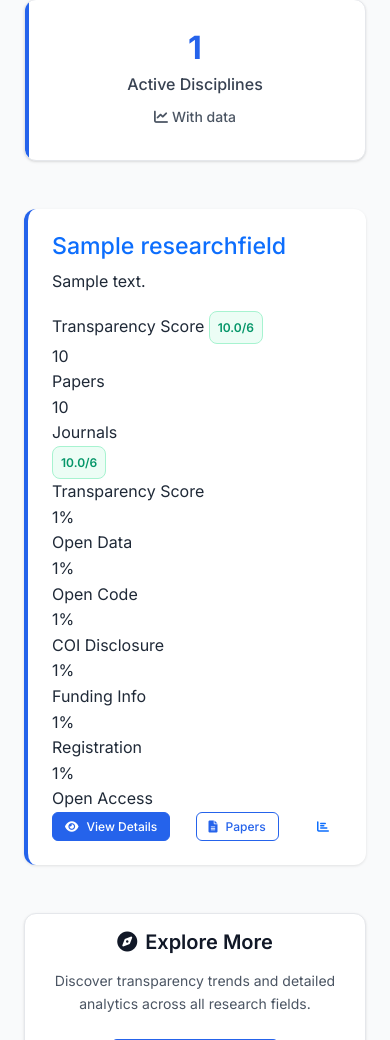
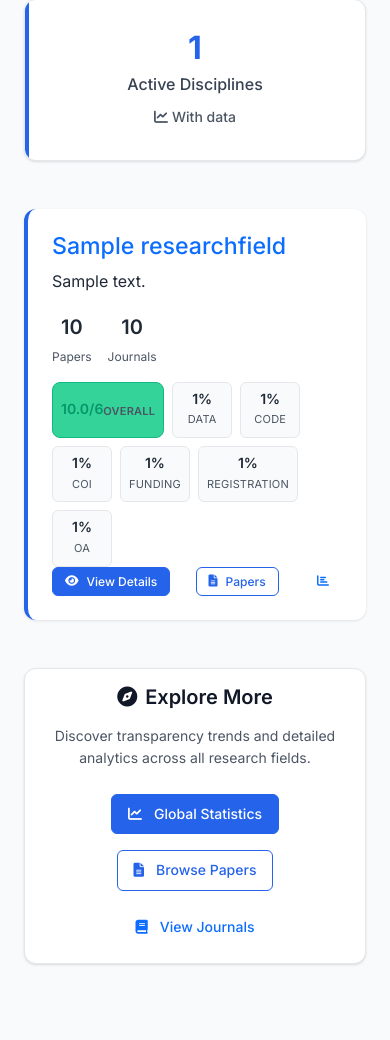
Before and after one commit to choxos/OpenScienceTracker, a Django app: page /fields/ in a window 390 px wide. Shown: the part 866-1906 px from the top of the page. Run offline with Django 5.2, Linux system fonts and the light colour scheme; tables that the repository leaves empty hold one stand-in row (values such as "Sample post"); parts of the project's set-up code (start-up, migrations or seed data) failed here and were passed over.

Commit message:
✨ Clean up field metrics with compact boxes
🎯 Problem Solved: Messy Field Display
- Removed duplicate transparency score displays
- Replaced long labels with clean one-word labels
- Created compact metric boxes for better visual hierarchy

🎨 New Clean Format:
Papers: X, Journals: Y, then compact boxes for:
- Overall (transparency score with color coding)
- Data, Code, COI, Funding, Registration, OA

📦 Compact Metric Boxes:
- Small, bordered boxes with centered values
- Hover effects and smooth transitions
- Color-coded Overall score (green/orange/red)
- Consistent styling across both templates

🔧 Technical Implementation:
- Updated field_list.html with ost-field-counts and ost-transparency-boxes
- Updated partials/field_list_content.html with field-counts and field-transparency-boxes
- Added comprehensive CSS for both template variants
- Maintained responsive design and accessibility

✅ Clean Layout:
Instead of messy repeated info:
'Transparency Score 0.0/6, 176 Papers, 887 Journals, 0.0/6 Transparency Score, 0% Open Data...'

Now shows clean format:
'176 Papers, 887 Journals + [Overall 0.0/6] [Data 0%] [Code 0%] [COI 0%] [Funding 0%] [Registration 0%] [OA 0%]'

Much cleaner field display with proper visual hierarchy! 📊✨

```diff
--- a/static/css/xera-unified-theme.css
+++ b/static/css/xera-unified-theme.css
@@ -973,3 +973,161 @@
     width: 180px;
   }
 }
+
+/* === FIELD METRICS BOXES === */
+.ost-field-counts {
+  display: flex;
+  gap: 1rem;
+  margin-bottom: 1rem;
+}
+
+.ost-count-item {
+  display: flex;
+  flex-direction: column;
+  align-items: center;
+}
+
+.ost-count-number {
+  font-size: 1.25rem;
+  font-weight: 600;
+  color: var(--xera-gray-800);
+}
+
+.ost-count-label {
+  font-size: 0.75rem;
+  color: var(--xera-gray-600);
+  margin-top: 0.25rem;
+}
+
+.ost-transparency-boxes {
+  display: flex;
+  flex-wrap: wrap;
+  gap: 0.5rem;
+  margin-top: 1rem;
+}
+
+.ost-metric-box {
+  background: var(--xera-gray-50);
+  border: 1px solid var(--xera-gray-200);
+  border-radius: var(--xera-border-radius-sm);
+  padding: 0.5rem;
+  min-width: 60px;
+  text-align: center;
+  transition: var(--xera-transition);
+}
+
+.ost-metric-box:hover {
+  background: var(--xera-gray-100);
+  border-color: var(--xera-primary-200);
+}
+
+.ost-metric-box.transparency-score.high {
+  background: var(--transparency-green-light);
+  border-color: var(--transparency-green);
+  color: var(--transparency-green-dark);
+}
+
+.ost-metric-box.transparency-score.medium {
+  background: var(--transparency-orange-light);
+  border-color: var(--transparency-orange);
+  color: var(--transparency-orange-dark);
+}
+
+.ost-metric-box.transparency-score.low {
+  background: var(--transparency-red-light);
+  border-color: var(--transparency-red);
+  color: var(--transparency-red-dark);
+}
+
+.ost-metric-box .box-value {
+  font-size: 0.875rem;
+  font-weight: 600;
+  line-height: 1.2;
+}
+
+.ost-metric-box .box-label {
+  font-size: 0.6875rem;
+  color: var(--xera-gray-600);
+  margin-top: 0.25rem;
+  text-transform: uppercase;
+  letter-spacing: 0.02em;
+}
+
+/* Field List Partials Styles */
+.field-counts {
+  display: flex;
+  gap: 1rem;
+  margin-bottom: 1rem;
+}
+
+.count-item {
+  display: flex;
+  flex-direction: column;
+  align-items: center;
+}
+
+.count-number {
+  font-size: 1.25rem;
+  font-weight: 600;
+  color: var(--xera-gray-800);
+}
+
+.count-label {
+  font-size: 0.75rem;
+  color: var(--xera-gray-600);
+  margin-top: 0.25rem;
+}
+
+.field-transparency-boxes {
+  display: flex;
+  flex-wrap: wrap;
+  gap: 0.5rem;
+  margin-top: 1rem;
+}
+
+.field-metric-box {
+  background: var(--xera-gray-50);
+  border: 1px solid var(--xera-gray-200);
+  border-radius: var(--xera-border-radius-sm);
+  padding: 0.5rem;
+  min-width: 60px;
+  text-align: center;
+  transition: var(--xera-transition);
+}
+
+.field-metric-box:hover {
+  background: var(--xera-gray-100);
+  border-color: var(--xera-primary-200);
+}
+
+.field-metric-box.transparency-score.high {
+  background: var(--transparency-green-light);
+  border-color: var(--transparency-green);
+  color: var(--transparency-green-dark);
+}
+
+.field-metric-box.transparency-score.medium {
+  background: var(--transparency-orange-light);
+  border-color: var(--transparency-orange);
+  color: var(--transparency-orange-dark);
+}
+
+.field-metric-box.transparency-score.low {
+  background: var(--transparency-red-light);
+  border-color: var(--transparency-red);
+  color: var(--transparency-red-dark);
+}
+
+.field-metric-box .box-value {
+  font-size: 0.875rem;
+  font-weight: 600;
+  line-height: 1.2;
+}
+
+.field-metric-box .box-label {
+  font-size: 0.6875rem;
+  color: var(--xera-gray-600);
+  margin-top: 0.25rem;
+  text-transform: uppercase;
+  letter-spacing: 0.02em;
+}
--- a/templates/tracker/field_list.html
+++ b/templates/tracker/field_list.html
@@ -277,55 +277,48 @@
                 <p class="ost-field-description">Explore transparency metrics and research patterns in {{ field.name|lower }}.</p>
                 {% endif %}
 
-                <!-- Transparency Score Meter -->
-                <div class="ost-transparency-meter">
-                    <div class="ost-meter-label">
-                        <span>Transparency Score</span>
-                        <span class="ost-meter-score transparency-score {% if field.avg_transparency_score >= 4 %}high{% elif field.avg_transparency_score >= 2.5 %}medium{% else %}low{% endif %}">{{ field.avg_transparency_score|floatformat:1 }}/6</span>
+                <!-- Field Counts -->
+                <div class="ost-field-counts">
+                    <div class="ost-count-item">
+                        <span class="ost-count-number">{{ field.total_papers|default:0 }}</span>
+                        <span class="ost-count-label">Papers</span>
                     </div>
-                    <div class="ost-meter-bar">
-                        <div class="ost-meter-fill transparency-fill {% if field.avg_transparency_score >= 4 %}transparency-high{% elif field.avg_transparency_score >= 2.5 %}transparency-medium{% else %}transparency-low{% endif %}" style="width: {% widthratio field.avg_transparency_score 6 100 %}%"></div>
-                    </div>
+                    <div class="ost-count-item">
+                        <span class="ost-count-number">{{ field.total_journals|default:0 }}</span>
+                        <span class="ost-count-label">Journals</span>
                     </div>
                 </div>
 
-            <!-- Field Statistics -->
-            <div class="ost-field-stats">
-                <div class="ost-stat-item">
-                    <div class="ost-stat-number">{{ field.total_papers|default:0 }}</div>
-                    <div class="ost-stat-label">Papers</div>
+                <!-- Transparency Metrics -->
+                <div class="ost-transparency-boxes">
+                    <div class="ost-metric-box transparency-score {% if field.avg_transparency_score >= 4 %}high{% elif field.avg_transparency_score >= 2.5 %}medium{% else %}low{% endif %}">
+                        <div class="box-value">{{ field.avg_transparency_score|floatformat:1 }}/6</div>
+                        <div class="box-label">Overall</div>
                     </div>
-                <div class="ost-stat-item">
-                    <div class="ost-stat-number">{{ field.total_journals|default:0 }}</div>
-                    <div class="ost-stat-label">Journals</div>
+                    <div class="ost-metric-box">
+                        <div class="box-value">{{ field.avg_data_sharing|default:0|floatformat:0 }}%</div>
+                        <div class="box-label">Data</div>
                     </div>
-                <div class="ost-stat-item">
-                    <div class="ost-stat-number transparency-score {% if field.avg_transparency_score >= 4 %}high{% elif field.avg_transparency_score >= 2.5 %}medium{% else %}low{% endif %}">{{ field.avg_transparency_score|floatformat:1 }}/6</div>
-                    <div class="ost-stat-label">Transparency Score</div>
+                    <div class="ost-metric-box">
+                        <div class="box-value">{{ field.avg_code_sharing|default:0|floatformat:0 }}%</div>
+                        <div class="box-label">Code</div>
                     </div>
-                <div class="ost-stat-item">
-                    <div class="ost-stat-number">{{ field.avg_data_sharing|default:0|floatformat:0 }}%</div>
-                    <div class="ost-stat-label">Open Data</div>
+                    <div class="ost-metric-box">
+                        <div class="box-value">{{ field.avg_coi_disclosure|default:0|floatformat:0 }}%</div>
+                        <div class="box-label">COI</div>
                     </div>
-                <div class="ost-stat-item">
-                    <div class="ost-stat-number">{{ field.avg_code_sharing|default:0|floatformat:0 }}%</div>
-                    <div class="ost-stat-label">Open Code</div>
+                    <div class="ost-metric-box">
+                        <div class="box-value">{{ field.avg_funding_disclosure|default:0|floatformat:0 }}%</div>
+                        <div class="box-label">Funding</div>
                     </div>
-                <div class="ost-stat-item">
-                    <div class="ost-stat-number">{{ field.avg_coi_disclosure|default:0|floatformat:0 }}%</div>
-                    <div class="ost-stat-label">COI Disclosure</div>
+                    <div class="ost-metric-box">
+                        <div class="box-value">{{ field.avg_protocol_registration|default:0|floatformat:0 }}%</div>
+                        <div class="box-label">Registration</div>
                     </div>
-                <div class="ost-stat-item">
-                    <div class="ost-stat-number">{{ field.avg_funding_disclosure|default:0|floatformat:0 }}%</div>
-                    <div class="ost-stat-label">Funding Info</div>
+                    <div class="ost-metric-box">
+                        <div class="box-value">{{ field.avg_open_access|default:0|floatformat:0 }}%</div>
+                        <div class="box-label">OA</div>
                     </div>
-                <div class="ost-stat-item">
-                    <div class="ost-stat-number">{{ field.avg_protocol_registration|default:0|floatformat:0 }}%</div>
-                    <div class="ost-stat-label">Registration</div>
-                </div>
-                <div class="ost-stat-item">
-                    <div class="ost-stat-number">{{ field.avg_open_access|default:0|floatformat:0 }}%</div>
-                    <div class="ost-stat-label">Open Access</div>
                 </div>
             </div>
 
```
Also changed, not shown: templates/tracker/partials/field_list_content.html (+33 -28 lines). Lines whose indentation alone changed are shown as unchanged.
